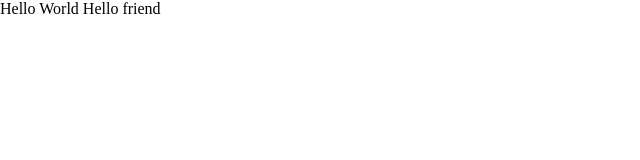
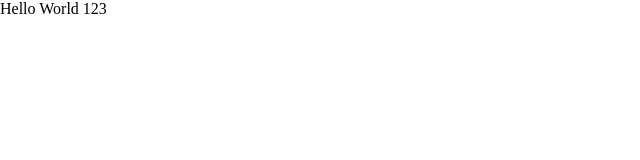
Before and after one commit to Dosan121/QD, a plain HTML site: page index.html in a window 1280 px wide. Shown: the full height of the page, 0-640 px from the left. Drawn offline with Linux system fonts and the light colour scheme.

Commit message:
Update index.html

```diff
--- a/index.html
+++ b/index.html
@@ -6,6 +6,6 @@
 </head>
 <body>
 	Hello World
-	Hello friend
+	123
 </body>
 </html>
```
